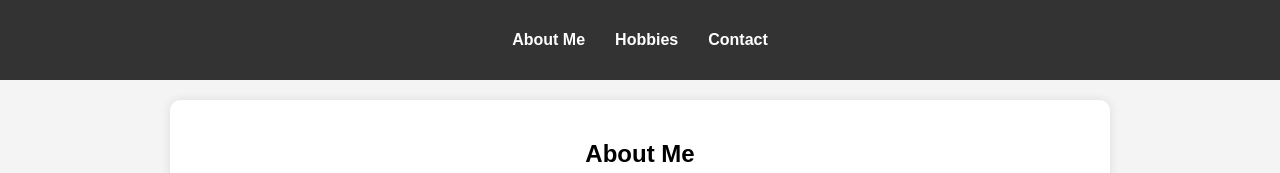
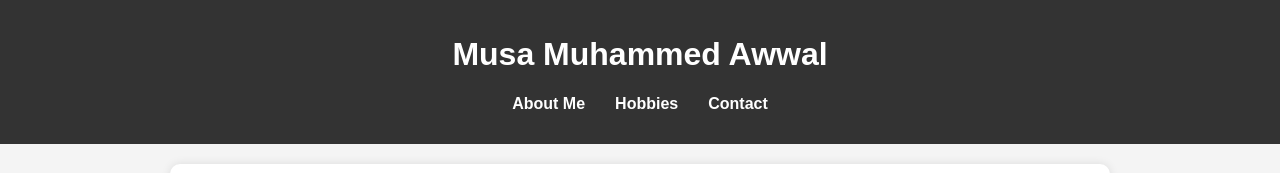
Before and after one commit to AhmNice/3MTT-projects_personal_profile_page, a plain HTML site: page index.html in a window 1280 px wide. Shown: the top 173 px of the page. Drawn offline with Linux system fonts and the light colour scheme.

Commit message:
Update index.html

```diff
--- a/index.html
+++ b/index.html
@@ -9,7 +9,7 @@
 </head>
 <body>
     <header>
-        <title>Musa Muhammed Awwal | Web Developer & CS Student</title>
+        <h1>Musa Muhammed Awwal</h1>
         <nav>
             <ul>
                 <li><a href="#bio" aria-label="About Me Section">About Me</a></li>
```
